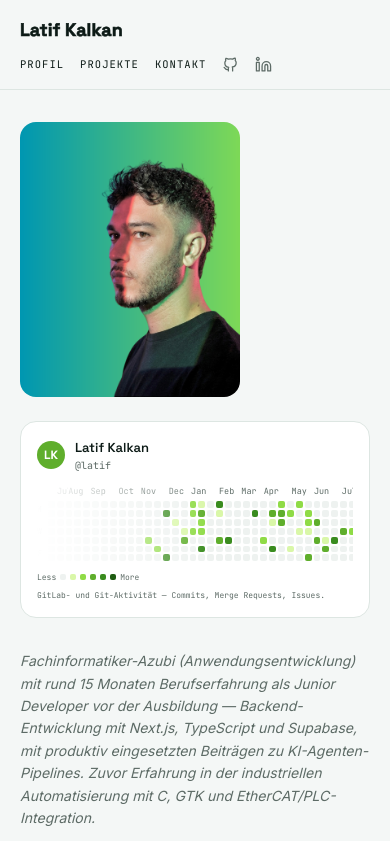
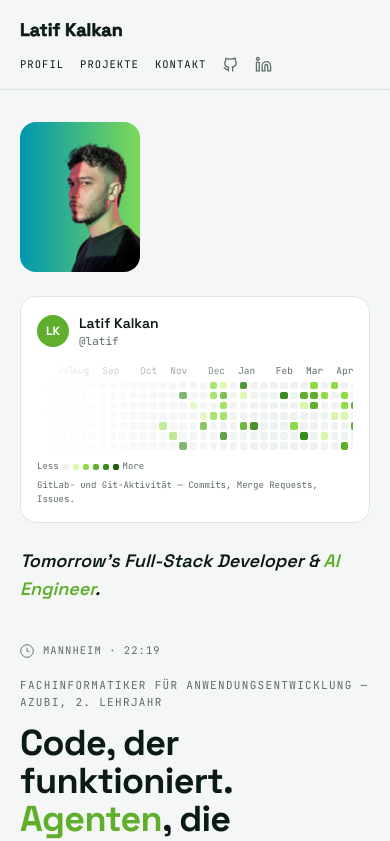
Before and after one commit to kalkanlatif/latif-portfolio, a Next.js app: page / in a window 390 px wide. Shown: the top 841 px of the page. Built offline with nearby package versions, Linux system fonts and the light colour scheme; no server answers.

Commit message:
fix: rework mobile sizing for hero, activity graph, certificates and projects

```diff
--- a/src/app/page.tsx
+++ b/src/app/page.tsx
@@ -20,7 +20,7 @@ export default function Home() {
             alt="Latif Kalkan"
             width={220}
             height={275}
-            className="rounded-card object-cover"
+            className="h-[150px] w-[120px] rounded-card object-cover sm:h-[275px] sm:w-[220px]"
             priority
           />
           <div className="lg:absolute lg:top-8 lg:right-12 lg:w-full lg:max-w-md">
--- a/src/components/AboutBlurb.tsx
+++ b/src/components/AboutBlurb.tsx
@@ -1,12 +1,8 @@
 export default function AboutBlurb() {
   return (
-    <p className="mt-8 font-body text-sm leading-[1.6] text-muted italic">
-      Fachinformatiker-Azubi (Anwendungsentwicklung) mit rund 15 Monaten
-      Berufserfahrung als Junior Developer vor der Ausbildung —
-      Backend-Entwicklung mit Next.js, TypeScript und Supabase, mit
-      produktiv eingesetzten Beiträgen zu KI-Agenten-Pipelines. Zuvor
-      Erfahrung in der industriellen Automatisierung mit C, GTK und
-      EtherCAT/PLC-Integration.
+    <p className="mt-6 font-display text-lg font-semibold text-ink italic sm:mt-8 sm:text-xl">
+      Tomorrow&apos;s Full-Stack Developer &amp;{" "}
+      <span className="text-accent">AI Engineer</span>.
     </p>
   );
 }
--- a/src/components/ActivityGraph.tsx
+++ b/src/components/ActivityGraph.tsx
@@ -46,20 +46,24 @@ const activityCells = buildActivityCells();
 export default function ActivityGraph() {
   return (
     <div>
-      <div className="overflow-hidden rounded-card border border-border bg-card p-4">
-        <div className="mb-3 flex items-center gap-2.5">
-          <div className="flex h-7 w-7 items-center justify-center rounded-pill bg-accent font-display text-xs font-bold text-white">
+      <div className="overflow-hidden rounded-card border border-border bg-card p-4 sm:p-4">
+        <div className="mb-3.5 flex items-center gap-2.5 sm:mb-3">
+          <div className="flex h-8 w-8 items-center justify-center rounded-pill bg-accent font-display text-xs font-bold text-white sm:h-7 sm:w-7">
             LK
           </div>
           <div>
-            <div className="font-display text-[13px] font-semibold text-ink">
+            <div className="font-display text-sm font-semibold text-ink sm:text-[13px]">
               Latif Kalkan
             </div>
-            <div className="font-mono text-[10px] text-muted">@latif</div>
+            <div className="font-mono text-[11px] text-muted sm:text-[10px]">
+              @latif
+            </div>
           </div>
         </div>
 
+        <div className="overflow-x-auto">
           <div
+            className="min-w-[420px]"
             style={{
               maskImage:
                 "linear-gradient(to right, transparent 0%, black 55%, black 100%)",
@@ -72,7 +76,7 @@ export default function ActivityGraph() {
                 <span
                   key={`${m.name}-${i}`}
                   style={{ flex: `${m.weeks} 0 0` }}
-                className="overflow-hidden font-mono text-[8.5px] text-muted"
+                  className="overflow-hidden font-mono text-[9.5px] text-muted"
                 >
                   {m.name}
                 </span>
@@ -80,12 +84,12 @@ export default function ActivityGraph() {
             </div>
 
             <div className="flex gap-1.5">
-            <div className="flex h-[60px] flex-col justify-between py-0.5">
-              <span className="font-mono text-[8px] text-muted">M</span>
-              <span className="font-mono text-[8px] text-muted">W</span>
-              <span className="font-mono text-[8px] text-muted">F</span>
+              <div className="flex h-[68px] flex-col justify-between py-0.5">
+                <span className="font-mono text-[9px] text-muted">M</span>
+                <span className="font-mono text-[9px] text-muted">W</span>
+                <span className="font-mono text-[9px] text-muted">F</span>
               </div>
-            <div className="grid flex-1 grid-flow-col grid-rows-7 gap-[2px]">
+              <div className="grid flex-1 grid-flow-col grid-rows-7 gap-[2.5px]">
                 {activityCells.map((color, i) => (
                   <div
                     key={i}
@@ -96,9 +100,12 @@ export default function ActivityGraph() {
               </div>
             </div>
           </div>
+        </div>
 
         <div className="mt-2.5 flex items-center gap-1">
-          <span className="font-mono text-[8px] text-muted">Less</span>
+          <span className="font-mono text-[9px] text-muted sm:text-[8px]">
+            Less
+          </span>
           {SHADES.map((color) => (
             <div
               key={color}
@@ -106,9 +113,11 @@ export default function ActivityGraph() {
               style={{ background: color }}
             />
           ))}
-          <span className="font-mono text-[8px] text-muted">More</span>
+          <span className="font-mono text-[9px] text-muted sm:text-[8px]">
+            More
+          </span>
         </div>
-        <p className="mt-1.5 font-mono text-[8px] text-muted">
+        <p className="mt-1.5 font-mono text-[9px] text-muted sm:text-[8px]">
           GitLab- und Git-Aktivität — Commits, Merge Requests, Issues.
         </p>
       </div>
--- a/src/components/Footer.tsx
+++ b/src/components/Footer.tsx
@@ -110,7 +110,7 @@ export default function Footer() {
               </svg>
             </a>
             <a
-              href="https://linkedin.com/"
+              href="https://linkedin.com/in/latif-kalkan-9885802b1"
               target="_blank"
               rel="noopener noreferrer"
               aria-label="LinkedIn"
--- a/src/components/Nav.tsx
+++ b/src/components/Nav.tsx
@@ -57,7 +57,7 @@ export default function Nav() {
           </svg>
         </a>
         <a
-          href="https://linkedin.com/"
+          href="https://linkedin.com/in/latif-kalkan-9885802b1"
           target="_blank"
           rel="noopener noreferrer"
           aria-label="LinkedIn"
--- a/src/components/Projects.tsx
+++ b/src/components/Projects.tsx
@@ -36,13 +36,13 @@ export default function Projects() {
             key={project.name}
             className="overflow-hidden rounded-card border border-border bg-card"
           >
-            <div className="flex h-[90px] items-center justify-center bg-card-dark">
+            <div className="flex h-[90px] items-center justify-center bg-[#eaf7dd]">
               <svg
                 width="26"
                 height="26"
                 viewBox="0 0 24 24"
                 fill="none"
-                stroke="#a3e635"
+                stroke="#437d1f"
                 strokeWidth="1.8"
                 strokeLinecap="round"
                 strokeLinejoin="round"
--- a/src/components/Skills.tsx
+++ b/src/components/Skills.tsx
@@ -97,17 +97,17 @@ const languages = [
 ];
 
 const certificates = [
-  { issuer: "Anthropic", name: "Claude Code 101" },
-  { issuer: "Anthropic", name: "Introduction to Claude Cowork" },
-  { issuer: "Anthropic", name: "Claude Code In Action" },
   { issuer: "Anthropic", name: "AI Fluency: Framework & Foundations" },
-  { issuer: "Anthropic", name: "Building with the Claude API" },
-  { issuer: "Anthropic", name: "Model Context Protocol (MCP)" },
-  { issuer: "Anthropic", name: "Claude Platform 101" },
   {
     issuer: "Coursera",
     name: "Advanced C Programming Language with Linux Specialization",
   },
+  { issuer: "Anthropic", name: "Model Context Protocol (MCP)" },
+  { issuer: "Anthropic", name: "Building with the Claude API" },
+  { issuer: "Anthropic", name: "Claude Code In Action" },
+  { issuer: "Anthropic", name: "Claude Platform 101" },
+  { issuer: "Anthropic", name: "Claude Code 101" },
+  { issuer: "Anthropic", name: "Introduction to Claude Cowork" },
   { issuer: "BTK Akademi", name: "Python, Cybersicherheit in Linux" },
   { issuer: "W3Schools", name: "JavaScript, HTML & CSS" },
 ];
@@ -182,15 +182,15 @@ export default function Skills() {
         <div className="mb-4 font-display text-2xl font-bold text-accent">
           Zertifikate
         </div>
-        <div className="grid grid-cols-2 gap-3 sm:grid-cols-[repeat(auto-fit,minmax(170px,1fr))] sm:gap-3.5">
+        <div className="grid grid-cols-3 gap-2 sm:grid-cols-[repeat(auto-fit,minmax(170px,1fr))] sm:gap-3.5">
           {certificates.map((cert) => (
             <div
               key={cert.issuer + cert.name}
-              className="flex aspect-square flex-col rounded-card border-[3px] border-[#d4af37] bg-card-dark p-3 transition-all duration-300 ease-out hover:-translate-y-1 hover:shadow-[0_14px_28px_-10px_rgba(20,31,14,0.5)] sm:p-4"
+              className="flex aspect-square flex-col rounded-card border-2 border-[#d4af37] bg-card-dark p-2 transition-all duration-300 ease-out hover:-translate-y-1 hover:shadow-[0_14px_28px_-10px_rgba(20,31,14,0.5)] sm:border-[3px] sm:p-4"
             >
               <div className="flex flex-1 items-center justify-center">
                 <svg
-                  className="h-8 w-8 sm:h-10 sm:w-10"
+                  className="h-5 w-5 sm:h-10 sm:w-10"
                   viewBox="0 0 24 24"
                   fill="none"
                   stroke="#d4af37"
@@ -202,10 +202,13 @@ export default function Skills() {
                   <path d="M8.7 13.5 7 22l5-3 5 3-1.7-8.5" />
                 </svg>
               </div>
-              <div className="font-mono text-[9px] tracking-[0.06em] text-accent-bright uppercase sm:text-[10px]">
+              <div className="font-mono text-[6.5px] tracking-[0.06em] text-[#d4af37]/80 uppercase sm:text-[9px]">
+                Certificate
+              </div>
+              <div className="font-mono text-[7px] tracking-[0.06em] text-accent-bright uppercase sm:text-[10px]">
                 {cert.issuer}
               </div>
-              <div className="line-clamp-3 font-body text-[11px] leading-[1.35] text-on-dark sm:text-[13px] sm:leading-[1.4]">
+              <div className="line-clamp-3 font-body text-[8.5px] leading-[1.25] text-on-dark sm:text-[13px] sm:leading-[1.4]">
                 {cert.name}
               </div>
             </div>
```
Lines whose indentation alone changed are shown as unchanged.
